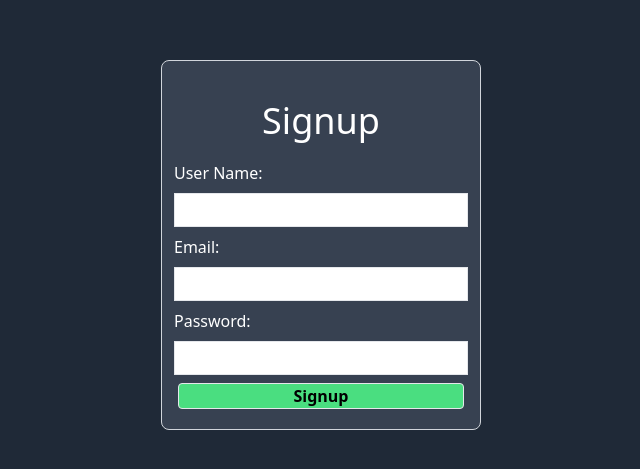
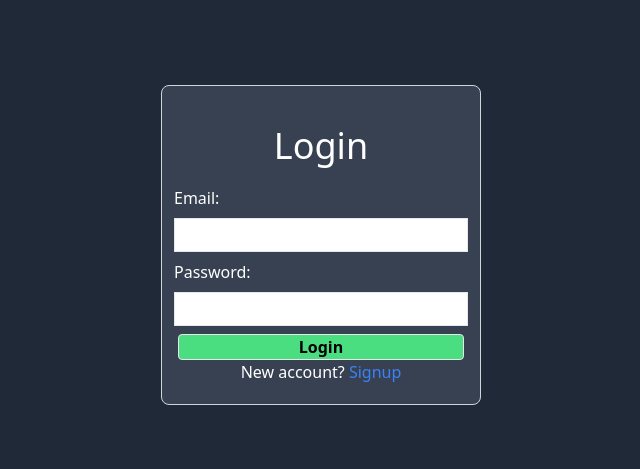
Before and after one commit to HasnainAli313/Dynamic-Quiz-Game, a React (Vite) app: page / in a window 1280 px wide. Shown: the part 155-624 px from the top of the page, without its empty margins (319-959 px from the left). Built offline with nearby package versions, Linux system fonts and the light colour scheme.

Commit message:
created conditionally signup/signin form

```diff
--- a/src/App.jsx
+++ b/src/App.jsx
@@ -1,10 +1,12 @@
 import { BrowserRouter as Router , Route , Routes } from "react-router-dom"
 import Home from "./pages/Home"
+import Signin from "./components/Signin"
 function App() {
   return (
     <Router>
       <Routes>
         <Route path="/" exact element={<Home/>} />
+        <Route path="/signin" exact element={<Signin/>} />
         {/* <Route path="/about" element={<Quiz />} /> */}
       </Routes>
     </Router>
--- a/src/components/Signin.jsx
+++ /dev/null
@@ -1,18 +0,0 @@
-
-function Signin() {
-  return (
-    <form action=""  className='h-[100vh] bg-gray-800 flex justify-center place-items-center'>
-
-        <div  className='flex flex-col lg:w-[25%] w-[80%]  bg-gray-700 border  border-gray-300 pt-5 pb-5 pl-1 pr-1 rounded-lg' >
-            <h1 className=' text-center m-5 text-4xl text-white'>Login</h1>
-        <label className='ml-2 text-white' id="email" htmlFor="">Email:</label>
-        <input className='border m-2 p-1' type="email"  />
-        <label  className='ml-2 text-white'htmlFor="" >Password:</label>
-        <input className='border m-2 p-1' type="password" id="password" />
-        <button className='border m-auto w-[92%] bg-green-400 transition-all duration-500 text-black font-semibold hover:bg-green-500 rounded'>Login</button>
-        </div>
-    </form>
-  )
-}
-
-export default Signin
--- a/src/components/Signup.jsx
+++ /dev/null
@@ -1,20 +0,0 @@
-
-function Signup() {
-    return (
-      <form action=""  className='h-[100vh]   bg-gray-800 flex justify-center place-items-center '>
-
-          <div className='flex flex-col lg:w-[25%] w-[80%]  bg-gray-700 border  border-gray-300 pt-5 pb-5 pl-1 pr-1 rounded-lg' >
-              <h1 className=' text-center m-5 text-4xl text-white'>Signup</h1>
-          <label className='ml-2 text-white' htmlFor="">User Name:</label>
-          <input className='border m-2 p-1' type="text" id="usename" />
-          <label className='ml-2 text-white' htmlFor="">Email:</label>
-          <input className='border m-2 p-1' type="email" id="email"  />
-          <label  className='ml-2 text-white'htmlFor="">Password:</label>
-          <input className='border m-2 p-1' type="password" id="password" />
-          <button className='border m-auto w-[92%] bg-green-400 transition-all duration-500 text-black font-semibold hover:bg-green-500 rounded'>Signup</button>
-          </div>
-      </form>
-    )
-  }
-
-  export default Signup
--- a/src/pages/Home.jsx
+++ b/src/pages/Home.jsx
@@ -1,9 +1,42 @@
-import Signup from '../components/Signup'
+import { useState } from 'react'
 
 function Home() {
+  const [isSignup, setIsSignup] = useState(false)
+
+  const toggleForm = () => {
+    setIsSignup(!isSignup)
+  }
   return (
     <>
-    <Signup></Signup>
+    {isSignup ? (
+      <form action=""  className='h-[100vh]   bg-gray-800 flex justify-center place-items-center '>
+
+      <div className='flex flex-col lg:w-[25%] w-[80%]  bg-gray-700 border  border-gray-300 pt-5 pb-5 pl-1 pr-1 rounded-lg' >
+          <h1 className=' text-center m-5 text-4xl text-white'>Signup</h1>
+      <label className='ml-2 text-white' htmlFor="">User Name:</label>
+      <input className='border m-2 p-1' type="text" id="usename" />
+      <label className='ml-2 text-white' htmlFor="">Email:</label>
+      <input className='border m-2 p-1' type="email" id="email"  />
+      <label  className='ml-2 text-white'htmlFor="">Password:</label>
+      <input className='border m-2 p-1' type="password" id="password" />
+      <button className='border m-auto w-[92%] bg-green-400 transition-all duration-500 text-black font-semibold hover:bg-green-500 rounded'>Signup</button>
+      <p className="text-white text-center">Already have account? <span className="text-blue-500" onClick={toggleForm}>Login</span></p>
+      </div>
+  </form>
+    ) : (
+      <form action=""  className='h-[100vh] bg-gray-800 flex justify-center place-items-center'>
+
+        <div  className='flex flex-col lg:w-[25%] w-[80%]  bg-gray-700 border  border-gray-300 pt-5 pb-5 pl-1 pr-1 rounded-lg' >
+            <h1 className=' text-center m-5 text-4xl text-white'>Login</h1>
+        <label className='ml-2 text-white' id="email" htmlFor="">Email:</label>
+        <input className='border m-2 p-1' type="email"  />
+        <label  className='ml-2 text-white'htmlFor="" >Password:</label>
+        <input className='border m-2 p-1' type="password" id="password" />
+        <button className='border m-auto w-[92%] bg-green-400 transition-all duration-500 text-black font-semibold hover:bg-green-500 rounded'>Login</button>
+        <p className="text-white text-center">New account? <span className="text-blue-500" onClick={toggleForm}>Signup</span></p>
+        </div>
+    </form>
+    )}
     </>
   )
 }
```
